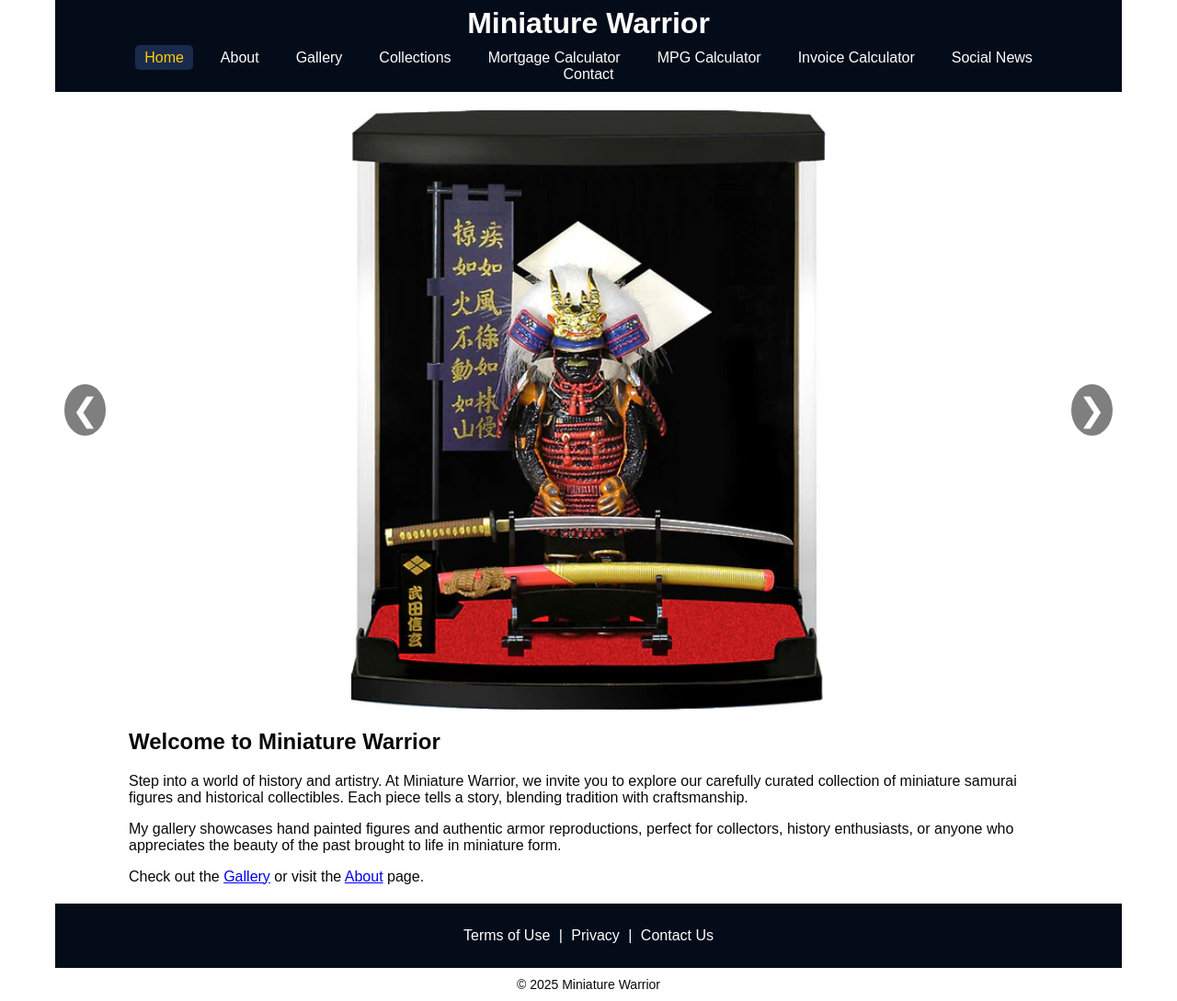
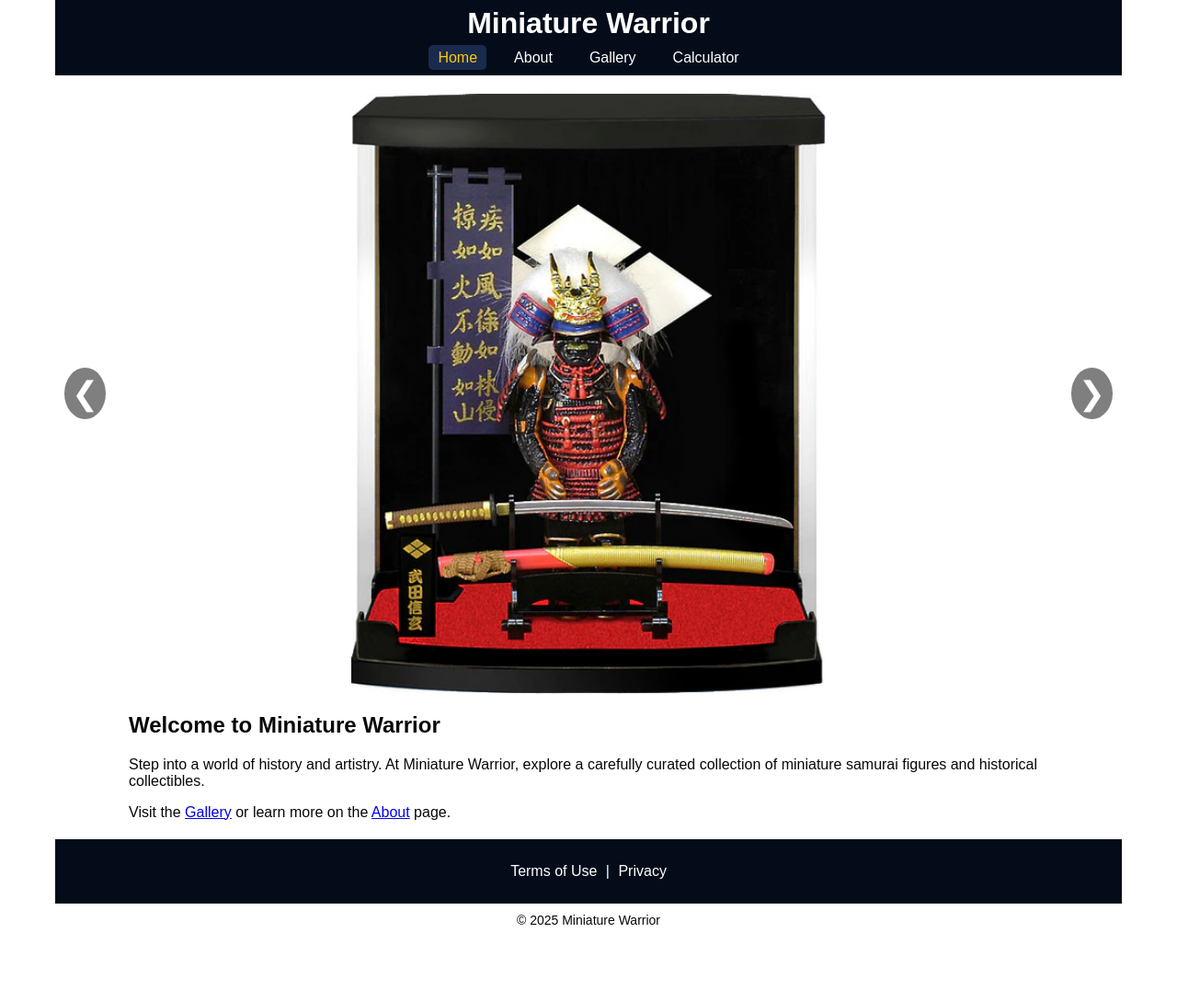
Before and after one commit to ShawnBCC/ShawnFinalProject, a plain HTML site: page index.html in a window 1280 px wide. Shown: the part 132-1221 px from the top of the page at 92% size. After the commit the page ends 1151 px from the top, so only its background shows below. Drawn offline with Linux system fonts and the light colour scheme.

Commit message:
Refactor navigation and enhance introductory content
Updated the navigation menu and improved the introductory text for clarity.

```diff
--- a/index.html
+++ b/index.html
@@ -22,21 +22,7 @@
         <li><a href="index.html" class="active">Home</a></li>
         <li><a href="about.html">About</a></li>
         <li><a href="gallery.html">Gallery</a></li>
-        <li class="has-submenu">
-          <a href="#">Collections</a>
-          <ul class="submenu">
-            <li><a href="samurai.html">Samurai</a></li>
-            <li><a href="knights.html">Knights</a></li>
-            <li><a href="vikings.html">Vikings</a></li>
-          </ul>
-        </li>
-
-        <!-- ===== Added New Pages ===== -->
-        <li><a href="mortgage.html">Mortgage Calculator</a></li>
-        <li><a href="milespergallon.html">MPG Calculator</a></li>
-        <li><a href="calculator.html">Invoice Calculator</a></li>
-        <li><a href="socialnews.html">Social News</a></li>
-        <li><a href="contact.html">Contact</a></li>
+        <li><a href="calculator.html">Calculator</a></li>
       </ul>
     </nav>
   </header>
@@ -45,6 +31,7 @@
   <div class="slider">
     <span class="arrow left">&#10094;</span>
     <span class="arrow right">&#10095;</span>
+
     <img src="images/samurai1.jpg" alt="Samurai 1" class="active">
     <img src="images/samurai2.jpg" alt="Samurai 2">
     <img src="images/samurai3.jpg" alt="Samurai 3">
@@ -53,24 +40,25 @@
   <!-- ===== Page Content ===== -->
   <div class="page-container">
     <h2>Welcome to Miniature Warrior</h2>
-    <p>Step into a world of history and artistry. At Miniature Warrior, we invite you to explore our carefully curated
-      collection of miniature samurai figures and historical collectibles. Each piece tells a story, blending tradition
-      with craftsmanship.</p>
-    <p>My gallery showcases hand painted figures and authentic armor reproductions, perfect for collectors, history
-      enthusiasts, or anyone who appreciates the beauty of the past brought to life in miniature form.</p>
+    <p>
+      Step into a world of history and artistry. At Miniature Warrior, explore a carefully curated
+      collection of miniature samurai figures and historical collectibles.
+    </p>
 
-    <p>Check out the <a href="gallery.html">Gallery</a> or visit the <a href="about.html">About</a> page.</p>
-
+    <p>
+      Visit the <a href="gallery.html">Gallery</a> or learn more on the
+      <a href="about.html">About</a> page.
+    </p>
   </div>
 
   <!-- ===== Footer ===== -->
   <footer>
     <p>
       <a href="#">Terms of Use</a> |
-      <a href="#">Privacy</a> |
-      <a href="contact.html">Contact Us</a>
+      <a href="#">Privacy</a>
     </p>
   </footer>
+
   <div class="copyright">© 2025 Miniature Warrior</div>
 
   <!-- ===== JavaScript ===== -->
@@ -78,18 +66,9 @@
   document.addEventListener("DOMContentLoaded", function () {
     const menuToggle = document.querySelector(".menu-toggle");
     const mainNav = document.querySelector(".main-nav");
+
     menuToggle.addEventListener("click", function () {
       mainNav.classList.toggle("open");
-    });
-
-    const submenuParents = document.querySelectorAll(".has-submenu > a");
-    submenuParents.forEach(link => {
-      link.addEventListener("click", function (e) {
-        if (window.innerWidth <= 768) {
-          e.preventDefault();
-          this.parentElement.classList.toggle("open");
-        }
-      });
     });
 
     const slides = document.querySelectorAll(".slider img");
```
